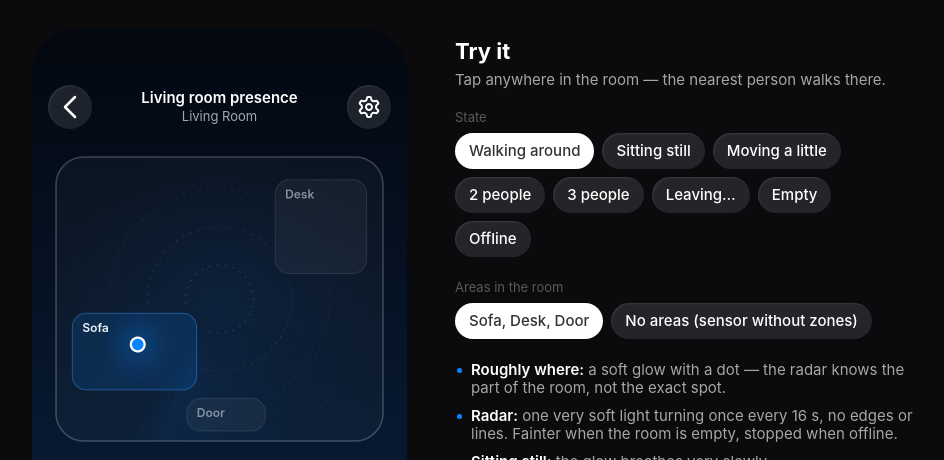
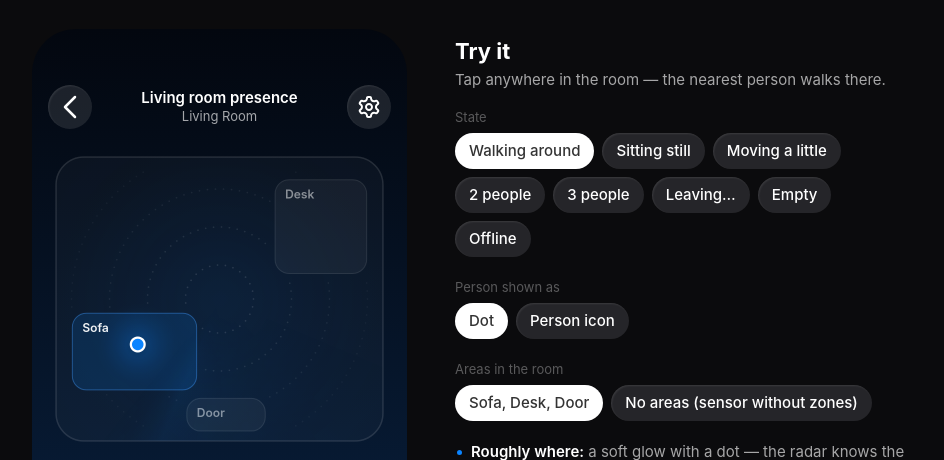
Before and after one commit to MardonovAbdulaziz/samo-home, a plain HTML site: page design/presence-radar.html in a window 1280 px wide. Shown: the part 159-619 px from the top of the page, without its empty margins (0-944 px from the left). Drawn offline with Linux system fonts and the light colour scheme; animation ran at ten frames a second.

Commit message:
Presence radar: softer wall line; Dot / Person icon toggle to compare
Co-Authored-By: Claude Opus 5.5 <noreply@anthropic.com>

```diff
--- a/design/presence-radar.html
+++ b/design/presence-radar.html
@@ -73,6 +73,8 @@
       <button class="pill" data-s="tour" aria-pressed="true">Walking around</button><button class="pill" data-s="still">Sitting still</button><button class="pill" data-s="small">Moving a little</button>
       <button class="pill" data-s="two">2 people</button><button class="pill" data-s="three">3 people</button>
       <button class="pill" data-s="leaving">Leaving…</button><button class="pill" data-s="empty">Empty</button><button class="pill" data-s="off">Offline</button></div></div>
+    <div class="grp"><div class="gl">Person shown as</div><div class="pills" id="lk">
+      <button class="pill" data-l="dot" aria-pressed="true">Dot</button><button class="pill" data-l="icon">Person icon</button></div></div>
     <div class="grp"><div class="gl">Areas in the room</div><div class="pills" id="zn">
       <button class="pill" data-z="on" aria-pressed="true">Sofa, Desk, Door</button><button class="pill" data-z="off">No areas (sensor without zones)</button></div></div>
     <ul class="notes">
@@ -104,7 +106,8 @@ const reduce = matchMedia('(prefers-reduced-motion: reduce)').matches;
 /* ---------- state: everyone the radar sees (FP2-type sensors report up to 5; simple ones report just “someone”) ---------- */
 const mkP = (u, v) => ({ u, v, tu: u, tv: v, a: 0, ta: 1, flare: 0, hist: [], act: 'stand' });
 let people = [mkP(0.25, 0.66)]; people[0].a = 1;
-let mode = 'tour', zonesOn = true, sweepA = 1;
+let mode = 'tour', zonesOn = true, sweepA = 1, look = 'dot';
+const PERSON = new Path2D('M12 14C17.5 14 22 17.3333 22 20C22 21.1046 21.1046 22 20 22H4C2.89543 22 2 21.1046 2 20C2 17.3333 6.5 14 12 14Z M12 2C14.7614 2 17 4.2386 17 7C17 9.7614 14.7614 12 12 12C9.2386 12 7 9.7614 7 7C7 4.2386 9.2386 2 12 2Z');
 const ROUTE = [[0.25, 0.66, 4], [0.50, 0.50, 0.3], [0.80, 0.26, 4], [0.62, 0.62, 0.3], [0.52, 0.90, 2.5], [0.34, 0.40, 0.3]];
 const zoneAt = (u, v) => zonesOn ? ZONES.find((z) => u >= z.u && u <= z.u + z.w && v >= z.v && v <= z.v + z.h) : null;
 
@@ -196,13 +199,19 @@ function draw(t, dt) {
     glow(ctx, x, y, 42 + 4 * breathe, '10,132,255', (leaving ? 0.08 : 0.24 + 0.07 * p.flare + 0.05 * breathe) * p.a);
     glow(ctx, x, y + 2, 13, '0,0,0', 0.3 * p.a);
     ctx.globalAlpha = (offline ? .5 : 1) * p.a * (leaving ? 0.6 : 1);
-    ctx.fillStyle = '#fff'; ctx.beginPath(); ctx.arc(x, y, 8, 0, TAU); ctx.fill();
-    ctx.fillStyle = leaving ? '#8e8e93' : '#0A84FF'; ctx.beginPath(); ctx.arc(x, y, 5.75, 0, TAU); ctx.fill();
+    if (look === 'icon') {   // blue disc with the app's person glyph (Hamroh `person`)
+      ctx.fillStyle = '#fff'; ctx.beginPath(); ctx.arc(x, y, 12, 0, TAU); ctx.fill();
+      ctx.fillStyle = leaving ? '#8e8e93' : '#0A84FF'; ctx.beginPath(); ctx.arc(x, y, 10.25, 0, TAU); ctx.fill();
+      ctx.save(); ctx.translate(x - 7, y - 7.4); ctx.scale(14 / 24, 14 / 24); ctx.fillStyle = '#fff'; ctx.fill(PERSON); ctx.restore();
+    } else {
+      ctx.fillStyle = '#fff'; ctx.beginPath(); ctx.arc(x, y, 8, 0, TAU); ctx.fill();
+      ctx.fillStyle = leaving ? '#8e8e93' : '#0A84FF'; ctx.beginPath(); ctx.arc(x, y, 5.75, 0, TAU); ctx.fill();
+    }
     ctx.globalAlpha = offline ? 0.5 : 1;
   });
   ctx.restore();
 
-  rr(RM.x, RM.y, RM.w, RM.h, RM.r); ctx.strokeStyle = 'rgba(255,255,255,.22)'; ctx.lineWidth = 1.5; ctx.stroke();   // one unbroken wall line
+  rr(RM.x, RM.y, RM.w, RM.h, RM.r); ctx.strokeStyle = 'rgba(255,255,255,.12)'; ctx.lineWidth = 1.5; ctx.stroke();   // one unbroken wall line
   ctx.globalAlpha = 1;
 }
 
@@ -285,7 +294,8 @@ cv.addEventListener('pointerdown', (e) => {   // tap: the nearest person walks t
   if (mode !== 'two' && mode !== 'three') mode = 'walk';
   document.querySelectorAll('#st .pill').forEach((b) => b.setAttribute('aria-pressed', b.dataset.s === mode));
 });
-window.PR = { setMode, get people() { return people; }, get mode() { return mode; } };
+document.getElementById('lk').addEventListener('click', (e) => { const b = e.target.closest('.pill'); if (!b) return; look = b.dataset.l; document.querySelectorAll('#lk .pill').forEach((x) => x.setAttribute('aria-pressed', x === b)); });
+window.PR = { setLook: (l) => { look = l; }, setMode, get people() { return people; }, get mode() { return mode; } };
 setMode('tour');
 requestAnimationFrame(step);
 </script>
```
